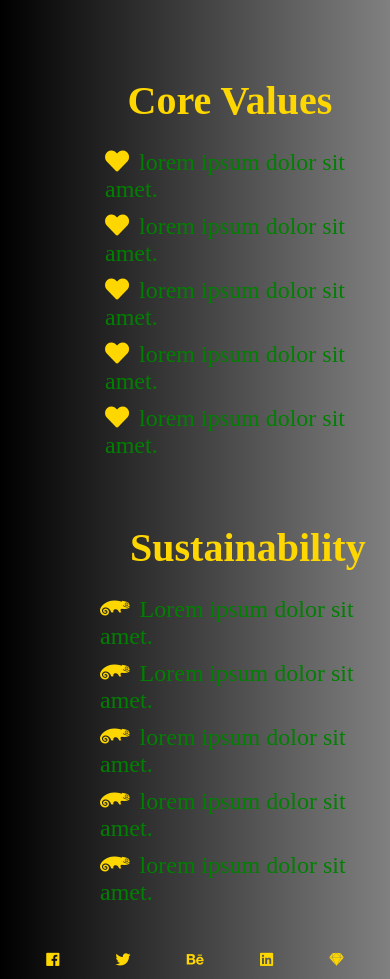
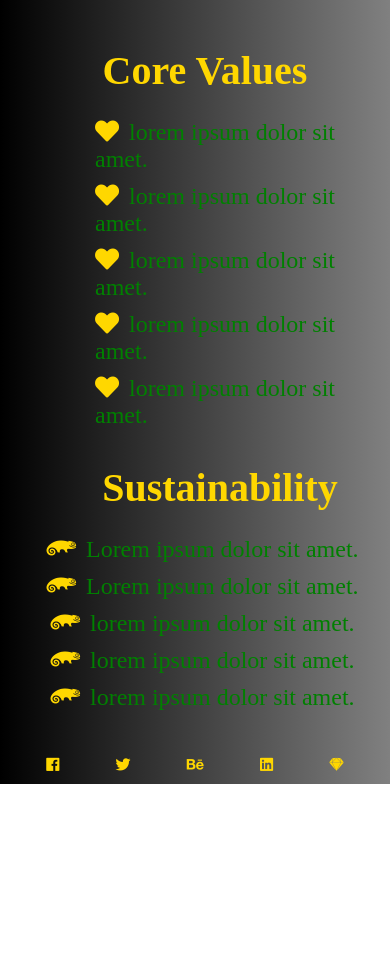
Before and after one commit to adebammytayo123/Adeara-s-Kitchen, a plain HTML site: page index.html in a window 390 px wide. Shown: the part 1265-2244 px from the top of the page. After the commit the page ends 2049 px from the top, so only its background shows below. Drawn offline with Linux system fonts and the light colour scheme.

Commit message:
worked on about and index pages responsiveness

```diff
--- a/stylesheet/about.css
+++ b/stylesheet/about.css
@@ -483,11 +483,15 @@ footer {
     }
     .sponsors {
         width: 80%;
-        height: 700px;
+        height: 600px;
         background-image: linear-gradient(to right, black, gray);
         margin-left: auto;
         margin-right: auto;
         border-radius: 20px;
+    }
+    #info {
+        word-spacing: 0px;
+        text-align: left;
     }
     .random-btn {
         font-size: 1.1em;
@@ -502,6 +506,10 @@ footer {
     .value-heading {
         font-size: 2em;
     }
+    .values {
+        margin-left: 0px;
+        margin-right: 0px;
+    }
     .value-list {
         font-size: 1.5em;
     }
@@ -515,6 +523,7 @@ footer {
     .sustain-list {
         font-size: 1.5em;
     }
+
     footer  {
         display: block;
     }
--- a/stylesheet/style.css
+++ b/stylesheet/style.css
@@ -162,9 +162,10 @@ a {
     display: flex;
     margin-top: 30px;
     margin-left: 150px;
+    justify-content: space-between;
 }
 .values {
-    padding: 30px;
+    padding-left: 20px;
 }
 .value-heading {
     color: gold;
@@ -187,9 +188,7 @@ a {
     text-align: left;
 }
 .sustain {
-    padding: 30px;
-    margin-left: 220px;
-    margin-right: 0px;
+    margin-right: 200px;
 }
 .sustain-heading {
     color: gold;
@@ -295,15 +294,24 @@ footer {
     .values-sustain {
         display: block;
         margin-top: 30px;
-        margin-left: 0px;
+        margin-left: auto;
+        margin-right: auto;
     }
     .values {
-        padding-left: 100px;
+        text-align: center;
+        padding-bottom: 30px;
+    }
+    .value-list {
+        padding-left: 70px;
     }
     .sustain {
-        padding: 30px;
-        margin-left: 100px;
+        text-align: center;
+        padding-bottom: 30px;
+        margin-left: 50px;
         margin-right: 0px;
+    }
+    .sustain-heading {
+        text-align: center;
     }
     footer  {
         display: block;
```
